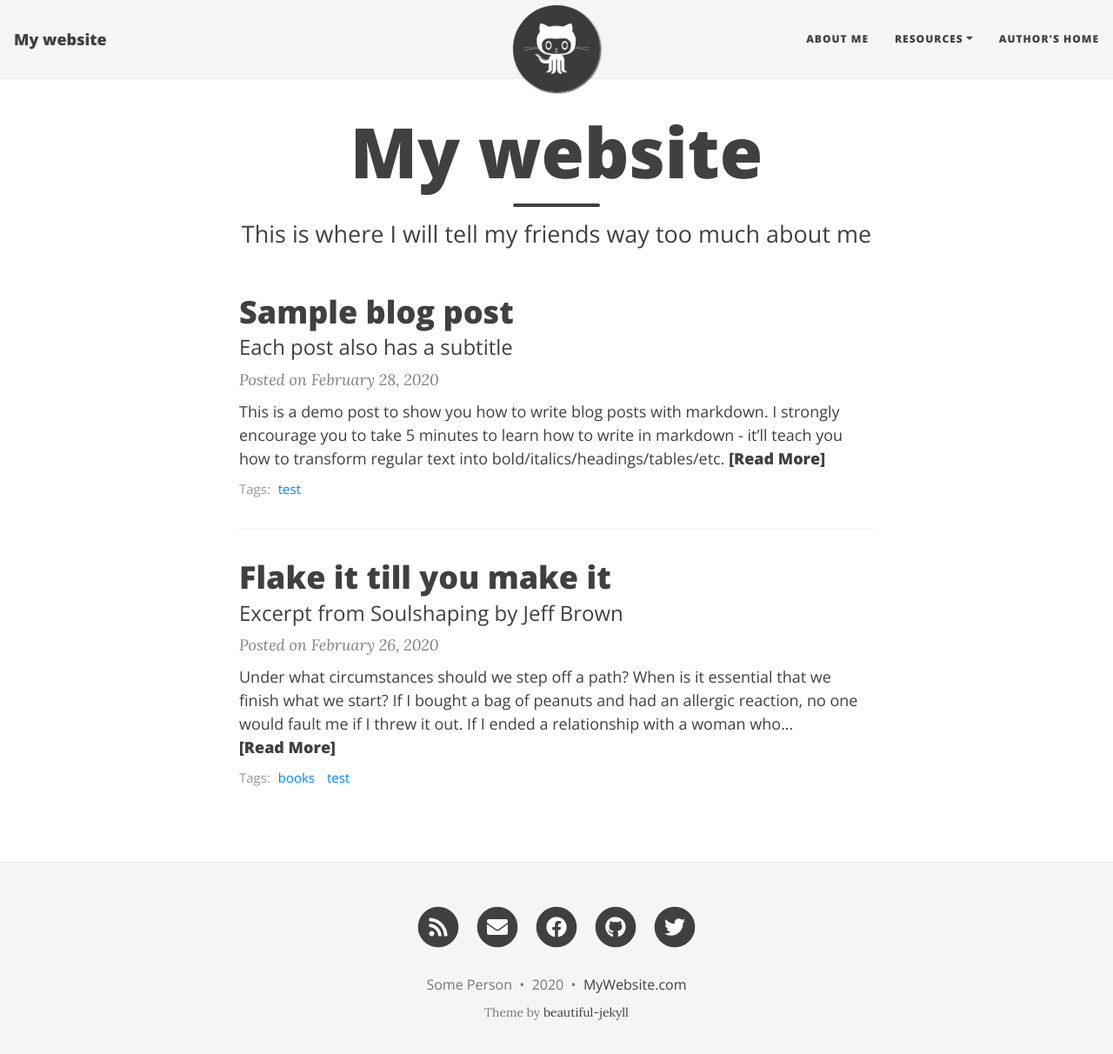
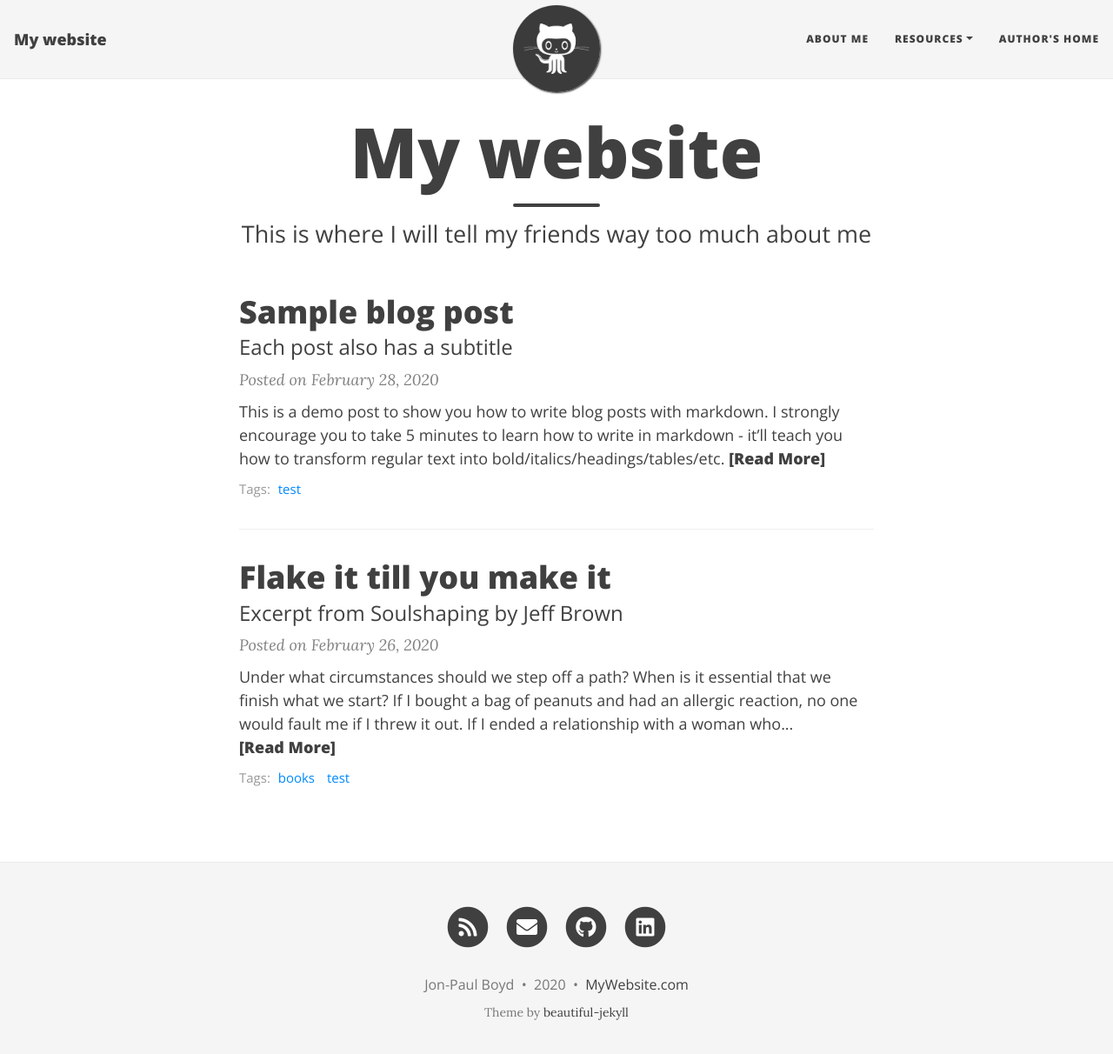
Before and after one commit to corticalstack/corticalstack.github.io, a Jekyll site: the page built from index.html, in a window 1280 px wide and 1225 px high. Shown: the top 1212 px of the window at 87% size. Built offline with Jekyll 4.4.1, drawn with Linux system fonts in a browser that asks for light colours; nearby versions of some CDN libraries; the list of posts is cut into pages by our own code; some of the changed lines change nothing that is shown.

Commit message:
Changed theme

```diff
--- a/_config.yml
+++ b/_config.yml
@@ -7,7 +7,7 @@ title: My website
 description: A virtual proof that I'm awesome
 
 # Your name to show in the footer
-author: Some Person
+author: Jon-Paul Boyd
 
 # --- List of links in the navigation bar --- #
 
@@ -38,13 +38,13 @@ round-avatar: true
 # Uncomment the links you want to show and add your information to each one.
 # If you don't want to show a link to an RSS feed, set rss to "false".
 social-network-links:
-  email: "someone@example.com"
-  facebook: deanattali
-  github: daattali
-  twitter: daattali
+  email: "jp@corticalstack.ai"
+# facebook: deanattali
+  github: corticalstack
+#  twitter: daattali
   rss: true
 #  reddit: yourname
-#  linkedin: daattali
+  linkedin: jonpaulboyd
 #  xing: yourname
 #  stackoverflow: "3943160/daattali"
 #  snapchat: deanat78
@@ -62,8 +62,8 @@ social-network-links:
 
 # Select which social network share links to show in posts
 share-links-active:
-  twitter: true
-  facebook: true
+  #twitter: true
+  #facebook: true
   linkedin: true
 
 # How to display the link to your website in the footer
```
